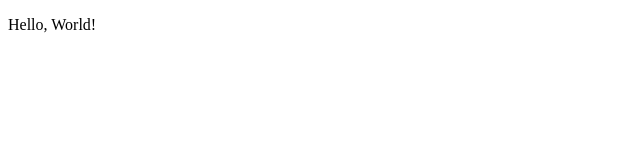
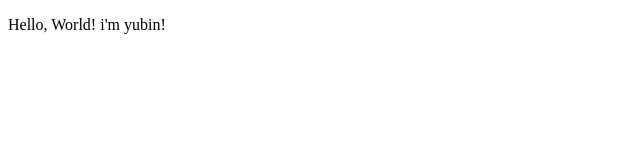
Before and after one commit to illte/illte, a plain HTML site: page index.html in a window 1280 px wide. Shown: the full height of the page, 0-640 px from the left. Drawn offline with Linux system fonts and the light colour scheme.

Commit message:
Update index.html

```diff
--- a/index.html
+++ b/index.html
@@ -7,6 +7,6 @@
 	<title>Portfolio</title>
 </head>
 <body>
-  <p>Hello, World!</p>
+  <p>Hello, World! i'm yubin!</p>
 </body>
 </html>
```
